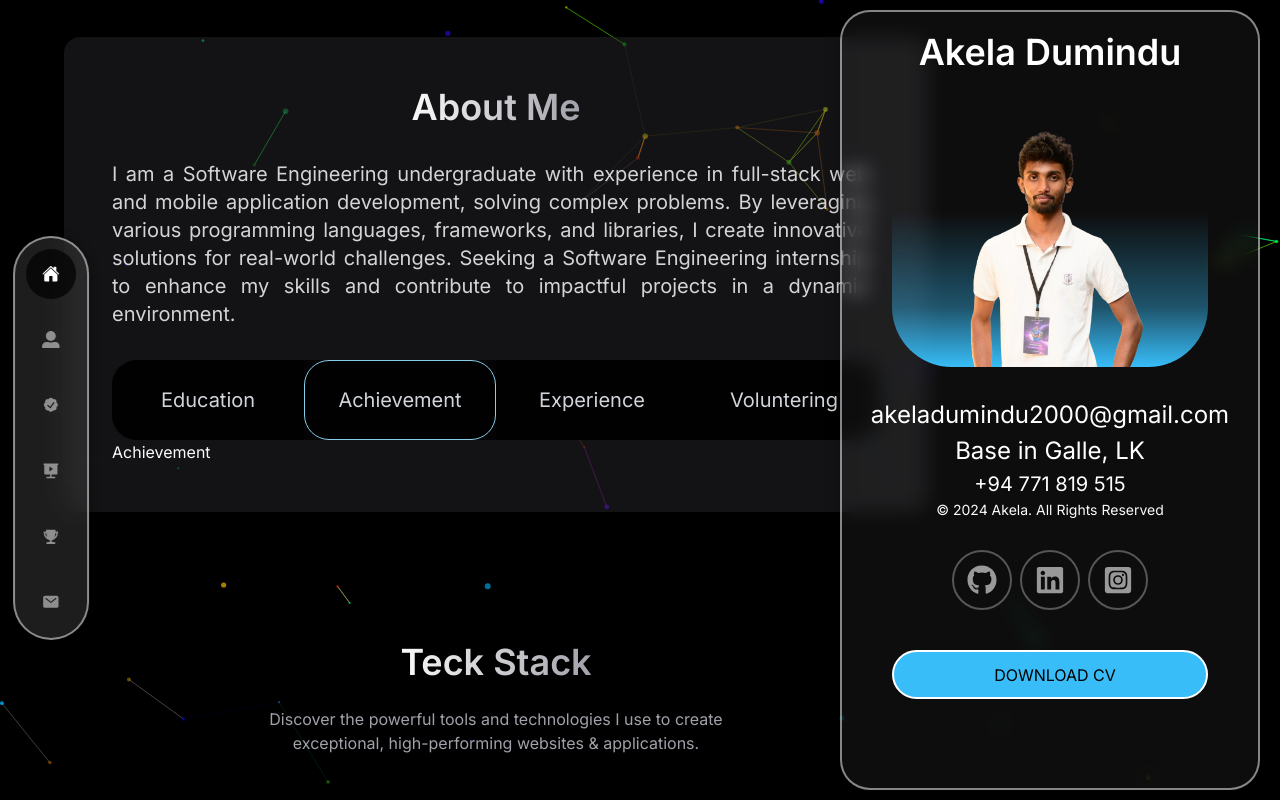
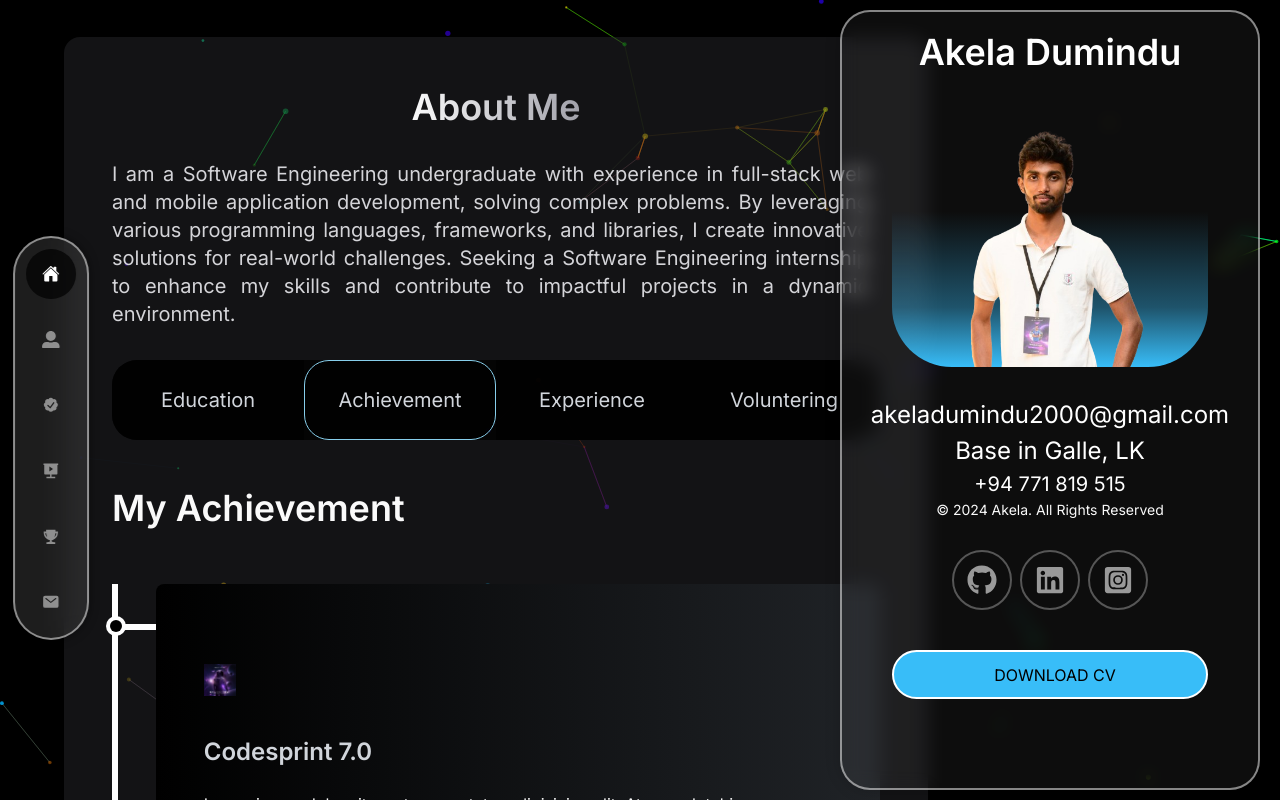
Before and after one commit to AkelaDumindu/my_portfolio, a React (Vite) app: page / in a window 1280 px wide. Both pictures are taken after a click on the item "Achievement". Shown: the part 807-1607 px from the top of the page. Built offline with nearby package versions, Linux system fonts and the light colour scheme.

Commit message:
created achievement section

```diff
--- a/src/components/about/Achievement.jsx
+++ b/src/components/about/Achievement.jsx
@@ -1,9 +1,34 @@
-import React from 'react'
+import React from 'react';
+import { motion } from 'framer-motion';
+import AchievementCard from './AchievementCard';
+import './resumeCard.css';
 
 const Achievement = () => {
   return (
-    <div>Achievement</div>
-  )
-}
+    <motion.div
+      initial={{ opacity: 0 }}
+      animate={{ opacity: 1, transition: { duration: 0.5 } }}
+      className="py-12 font-titleFont flex gap-20 w-full"
+    >
+      <div className="w-full">
+        <div className="flex flex-col gap-4">
+          <h2 className="text-4xl font-bold">My Achievement</h2>
+        </div>
+        <div className="timeline-container">
+          <AchievementCard
+            imageIcon="../images/resumeImages/CodeSprint.jpg"
+            title="Codesprint 7.0"
+            des="Lorem ipsum dolor sit amet consectetur adipisicing elit. Atque solutahic consequuntur eum repellendus ad, Lorem ipsum dolor sit amet consectetur adipisicing elit. Atque solutahic consequuntur eum repellendus ad, Lorem ipsum dolor sit amet consectetur adipisicing elit. Atque solutahic consequuntur eum repellendus ad"
+          />
+          <AchievementCard
+            imageIcon="../images/resumeImages/CodeSprint.jpg"
+            title="Codesprint 7.0"
+            des="Lorem ipsum dolor sit amet consectetur adipisicing elit. Atque solutahic consequuntur eum repellendus ad"
+          />
+        </div>
+      </div>
+    </motion.div>
+  );
+};
 
-export default Achievement
+export default Achievement;
--- /dev/null
+++ b/src/components/about/AchievementCard.jsx
@@ -0,0 +1,37 @@
+import React from 'react';
+import './resumeCard.css';
+import { HiArrowRight } from "react-icons/hi";
+
+const AchievementCard = ({title,des,imageIcon}) => {
+  return (
+    <div className="w-full h-auto group flex">
+      <div className="w-10 h-[6px] bgOpacity mt-10 relative">
+        <span className="absolute w-5 h-5 rounded-full -top-2 -left-3 flex justify-center items-center bg-white group-hover:bg-black">
+          <span className="w-3 h-3 rounded-full bg-black inline-flex group-hover:bg-sky-600 duration-300"></span>
+        </span>
+      </div>
+
+      <div className="w-full px-12 h-80 py-10 rounded-lg shadow-shadowOne flex items-center bg-gradient-to-r from-black to-[#202327] group hover:bg-gradient-to-b hover:from-black hover:to-[#1e2024] transition-colors duration-100 group">
+        <div className="h-72 overflow-y-hidden">
+          <div className="flex h-full flex-col gap-10 translate-y-16 group-hover:translate-y-0 transition-transform duration-500">
+            <div className="w-10 h-8 flex flex-col justify-between">
+              {/* Add the img tag here to display the logo */}
+              <img src={imageIcon} alt="Achievement Logo" className="w-8 h-8 object-contain" />
+            </div>
+            <div className="flex flex-col gap-6">
+              <h2 className="text-xl md:text-2xl font-titleFont font-bold text-gray-300">
+                {title}
+              </h2>
+              <p className="base">{des}</p>
+              <span className="text-2xl text-designColor">
+                <HiArrowRight />
+              </span>
+            </div>
+          </div>
+        </div>
+      </div>
+    </div>
+  );
+};
+
+export default AchievementCard;
--- a/src/components/about/Experience.jsx
+++ b/src/components/about/Experience.jsx
@@ -18,7 +18,7 @@ const Experience = () => {
         <div className="timeline-container">
           <ResumeCard
             title="Internship Trainee"
-            subTitle="Bank Of Ceylon"
+            subTitle="Bank Of Ceylon | Thalgaswala"
             year="2020 March - 2020 September"
             logo="../images/resumeImages/boc_logo.png"
           />
--- a/src/components/about/Resume.jsx
+++ b/src/components/about/Resume.jsx
@@ -2,7 +2,7 @@ import React, {  useState } from 'react'
 import Education from './Education';
 import Achievement from './Achievement';
 import Experience from "./Experience"
-import Voluntiering from "./Voluntiering"
+import Volunteering from "./Volunteering"
 import './resume.css';
 
 const Resume = () => {
@@ -78,7 +78,7 @@ const Resume = () => {
       {educationData && <Education />}
       {experienceData && <Experience />}
       {achievementData && <Achievement />}
-      {voluntieringData && <Voluntiering />}
+      {voluntieringData && <Volunteering />}
 
     </section>
   );
--- a/src/components/about/Voluntiering.jsx
+++ b/src/components/about/Volunteering.jsx
@@ -1,9 +1,9 @@
 import React from 'react'
 
-const Voluntiering = () => {
+const Volunteering = () => {
   return (
     <div>Voluntiering</div>
   )
 }
 
-export default Voluntiering
+export default Volunteering
```
Also changed, not shown: public/images/resumeImages/CodeSprint.jpg (added), public/images/resumeImages/boc_logo.png.
